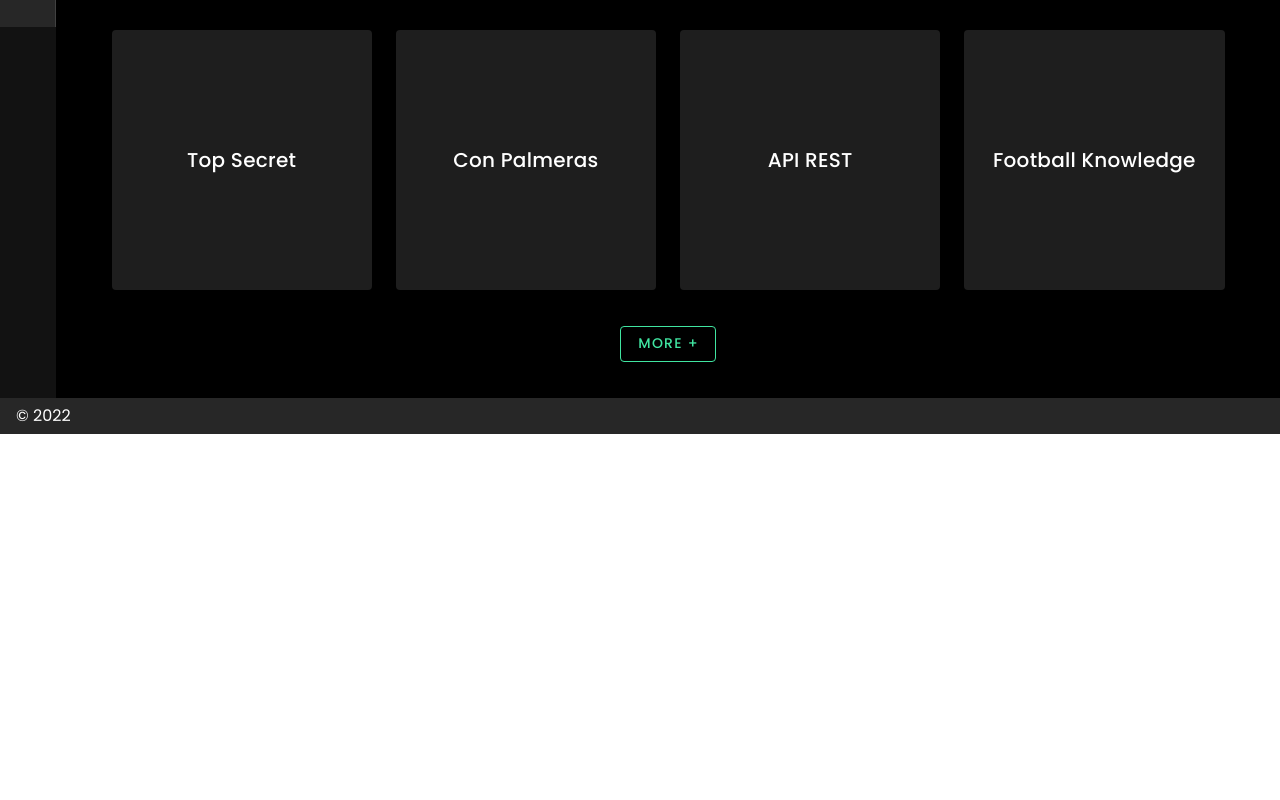
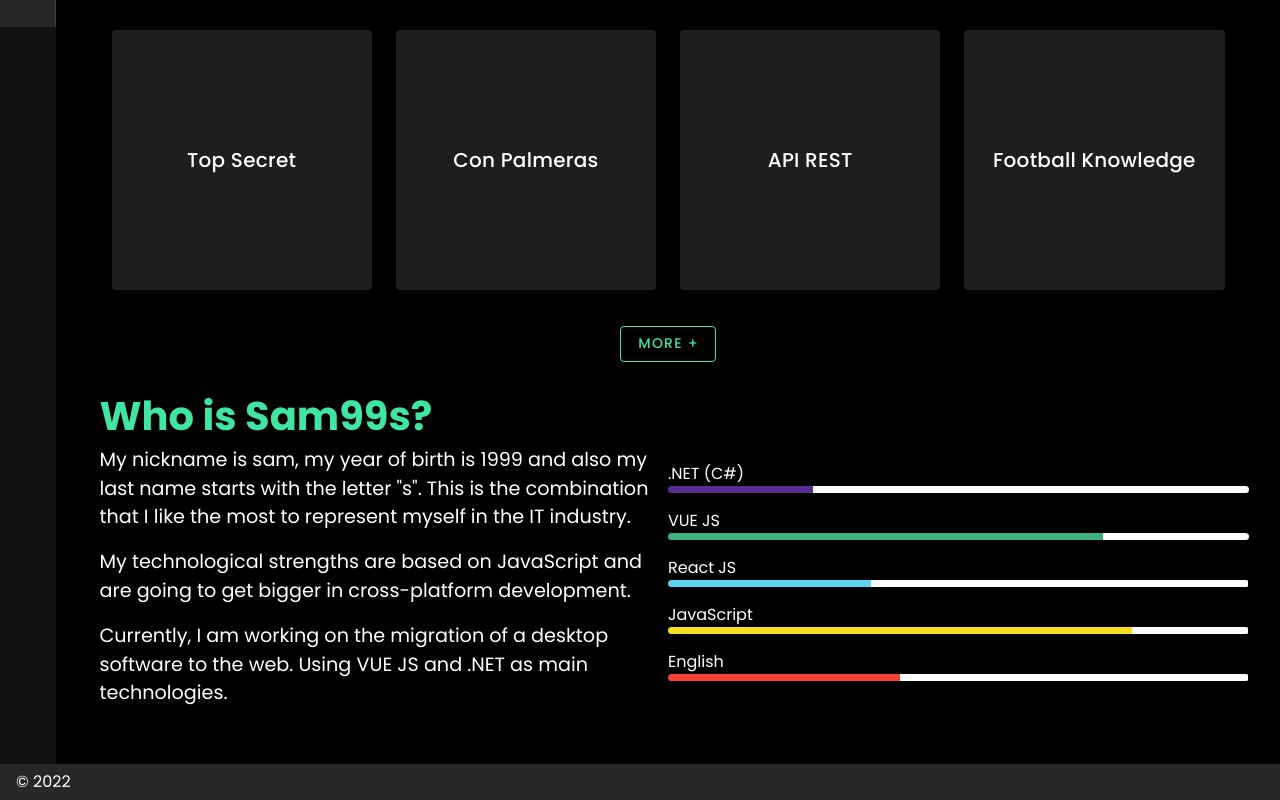
Before and after one commit to sam99s/portfolioNuxt, a Nuxt app: page / in a window 1280 px wide. Shown: the part 737-1537 px from the top of the page. Before the commit the page ends 1171 px from the top, so only its background shows below. Built offline with nearby package versions, Linux system fonts and the light colour scheme.

Commit message:
myself :technologist:

```diff
--- a/layouts/default.vue
+++ b/layouts/default.vue
@@ -24,22 +24,12 @@
         </v-list-item>
       </v-list>
     </v-navigation-drawer>
-    <v-app-bar
-      :clipped-left="clipped"
-      fixed
-      app
-    >
+    <v-app-bar :clipped-left="clipped" fixed app>
       <v-app-bar-nav-icon @click.stop="drawer = !drawer" />
-      <v-btn
-        icon
-        @click.stop="miniVariant = !miniVariant"
-      >
-        <v-icon>mdi-{{ `chevron-${miniVariant ? 'right' : 'left'}` }}</v-icon>
+      <v-btn icon @click.stop="miniVariant = !miniVariant">
+        <v-icon>mdi-{{ `chevron-${miniVariant ? "right" : "left"}` }}</v-icon>
       </v-btn>
-      <v-btn
-        icon
-        @click.stop="clipped = !clipped"
-      >
+      <v-btn icon @click.stop="clipped = !clipped">
         <v-icon v-if="clipped">mdi-arrow-collapse-horizontal</v-icon>
         <v-icon v-else>mdi-arrow-split-vertical</v-icon>
       </v-btn>
@@ -52,27 +42,17 @@
         <Nuxt />
       </v-container>
     </v-main>
-    <v-navigation-drawer
-      v-model="rightDrawer"
-      :right="right"
-      temporary
-      fixed
-    >
+    <v-navigation-drawer v-model="rightDrawer" :right="right" temporary fixed>
       <v-list>
         <v-list-item @click.native="right = !right">
           <v-list-item-action>
-            <v-icon light>
-              mdi-repeat
-            </v-icon>
+            <v-icon light> mdi-repeat </v-icon>
           </v-list-item-action>
           <v-list-item-title>Switch drawer (click me)</v-list-item-title>
         </v-list-item>
       </v-list>
     </v-navigation-drawer>
-    <v-footer
-      :absolute="!fixed"
-      app
-    >
+    <v-footer :absolute="!fixed" app>
       <span>&copy; {{ new Date().getFullYear() }}</span>
     </v-footer>
   </v-app>
@@ -80,44 +60,45 @@
 
 <script>
 export default {
-  name: 'DefaultLayout',
-  data () {
+  name: "DefaultLayout",
+  data() {
     return {
       clipped: true,
       drawer: true,
       fixed: false,
       items: [
         {
-          icon: 'mdi-home',
-          title: 'Sam99S',
-          to: '/'
+          icon: "mdi-home",
+          title: "Sam99S",
+          to: "/",
         },
         {
-          icon: 'mdi-face-man-shimmer',
-          title: 'About me',
-          to: '/about'
+          icon: "mdi-face-man-shimmer",
+          title: "About me",
+          to: "/about",
         },
         {
-          icon: 'mdi-code-tags-check',
-          title: 'Skills',
-          to: '/skills'
+          icon: "mdi-code-tags-check",
+          title: "Skills",
+          to: "/skills",
         },
         {
-          icon: 'mdi-desktop-classic',
-          title: 'Experience',
-          to: '/experience'
+          icon: "mdi-desktop-classic",
+          title: "Experience",
+          to: "/experience",
         },
         {
-          icon: 'mdi-contacts',
-          title: 'Contact',
-          to: '/contact'
-        }
+          icon: "mdi-contacts",
+          title: "Contact",
+          to: "/contact",
+        },
       ],
       miniVariant: true,
       right: true,
       rightDrawer: false,
-      title: 'Samuel Schulz - Full stack developer'
-    }
-  }
-}
-</script>s
+      title: "Samuel Schulz - Full stack developer",
+    };
+  },
+};
+</script>
+s
--- /dev/null
+++ b/layouts/myself.vue
@@ -0,0 +1,102 @@
+<template>
+  <v-container class="px-0 pb-4">
+    <h2>Who is Sam99s?</h2>
+    <v-row>
+      <v-col cols="12" md="6">
+        <p>
+          My nickname is sam, my year of birth is 1999 and also my last name
+          starts with the letter "s". This is the combination that I like the
+          most to represent myself in the IT industry.
+        </p>
+        <p>
+          My technological strengths are based on JavaScript and are going to
+          get bigger in cross-platform development.
+        </p>
+        <p>
+          Currently, I am working on the migration of a desktop software to the
+          web. Using VUE JS and .NET as main technologies.
+        </p>
+      </v-col>
+
+      <v-col cols="12" md="6">
+        <v-row class="my-4">
+          <span>.NET (C#)</span>
+          <v-progress-linear
+           :value="dotnet"
+           height="7"
+           rounded
+           color="#5c2d91"
+           background-color="#FFF"
+          ></v-progress-linear>
+        </v-row>
+
+        <v-row class="my-4">
+          <span>VUE JS</span>
+          <v-progress-linear
+           :value="vuejs"
+           height="7"
+           rounded
+           color="#3fb27f"
+           background-color="#FFF"
+          ></v-progress-linear>
+        </v-row>
+
+        <v-row class="my-4">
+          <span>React JS</span>
+          <v-progress-linear
+           :value="reactjs"
+           height="7"
+           rounded
+           color="#5ed3f3"
+           background-color="#FFF"
+          ></v-progress-linear>
+        </v-row>
+
+        <v-row class="my-4">
+          <span>JavaScript</span>
+          <v-progress-linear
+           :value="javascript"
+           height="7"
+           rounded
+           color="#f7df1e"
+           background-color="#FFF"
+          ></v-progress-linear>
+        </v-row>
+
+        <v-row class="my-4">
+          <span>English</span>
+          <v-progress-linear
+           :value="english"
+           height="7"
+           rounded
+           color="red"
+           background-color="#FFF"
+          ></v-progress-linear>
+        </v-row>
+
+      </v-col>
+    </v-row>
+  </v-container>
+</template>
+
+<script>
+export default {
+  name: "myself",
+  components: {},
+  data() {
+    return {
+      dotnet: 25,
+      vuejs: 75,
+      reactjs: 35,
+      javascript: 80,
+      english: 40
+    };
+  },
+};
+</script>
+
+<style scoped>
+p{
+  font-size: 1.2em;
+}
+</style>
--- a/pages/index.vue
+++ b/pages/index.vue
@@ -2,14 +2,16 @@
   <v-container>
     <WallpaperSam />
     <Proyects />
+    <Myself />
   </v-container>
 </template>
 
 <script>
 import WallpaperSam from '../components/WallpaperSam.vue';
 import Proyects from '../layouts/proyects.vue';
+import Myself from '../layouts/myself.vue';
 export default {
     name: "IndexPage",
-    components: { WallpaperSam, Proyects }
+    components: { WallpaperSam, Proyects, Myself }
 }
 </script>
```
